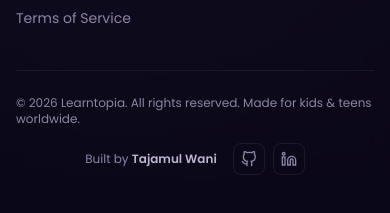
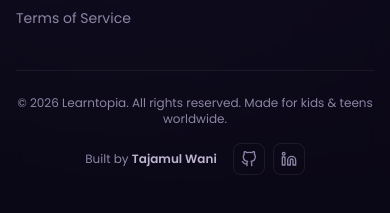
Before and after one commit to TAJAMUL11/Learntopia, a React (Vite) app: page / in a window 390 px wide. Shown: the part 4294-4507 px from the top of the page. Built offline with nearby package versions, Linux system fonts and the light colour scheme; no server answers.

Commit message:
style(footer): align copyright text and social links consistently on mobile viewports

```diff
--- a/src/Components/Footer.jsx
+++ b/src/Components/Footer.jsx
@@ -72,9 +72,9 @@ const Footer = () => {
         </div>
 
         {/* Bottom bar */}
-        <div className="mt-10 flex flex-col items-center justify-between gap-4 border-t border-white/[0.06] pt-6 text-xs text-ink-low sm:flex-row">
-          <p>&copy; {new Date().getFullYear()} Learntopia. {t("footer.rights")}</p>
-          <div className="flex items-center gap-4">
+        <div className="mt-10 flex flex-col items-center justify-between gap-4 border-t border-white/[0.06] pt-6 text-center text-xs text-ink-low sm:flex-row sm:text-left">
+          <p className="text-center sm:text-left">&copy; {new Date().getFullYear()} Learntopia. {t("footer.rights")}</p>
+          <div className="flex flex-wrap items-center justify-center gap-4 sm:justify-end">
             <span>
               Built by{" "}
               <a
```
